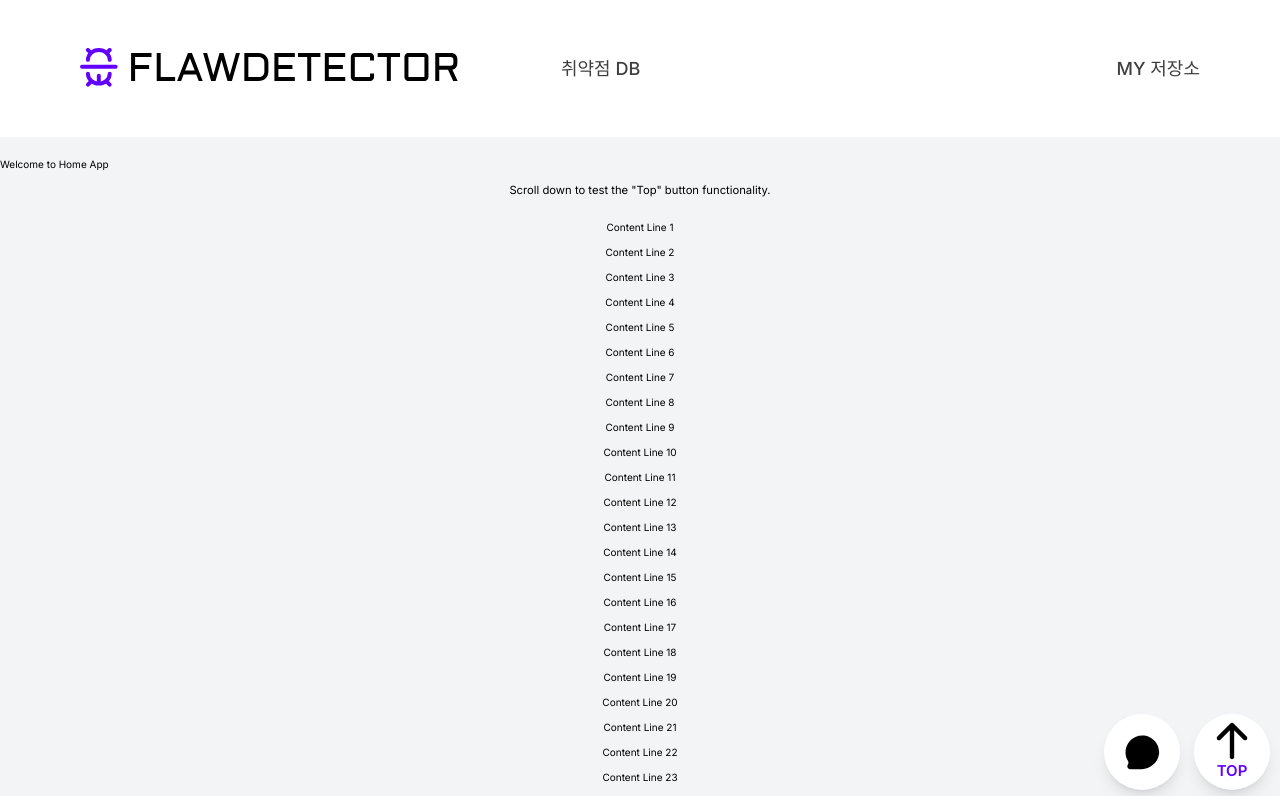
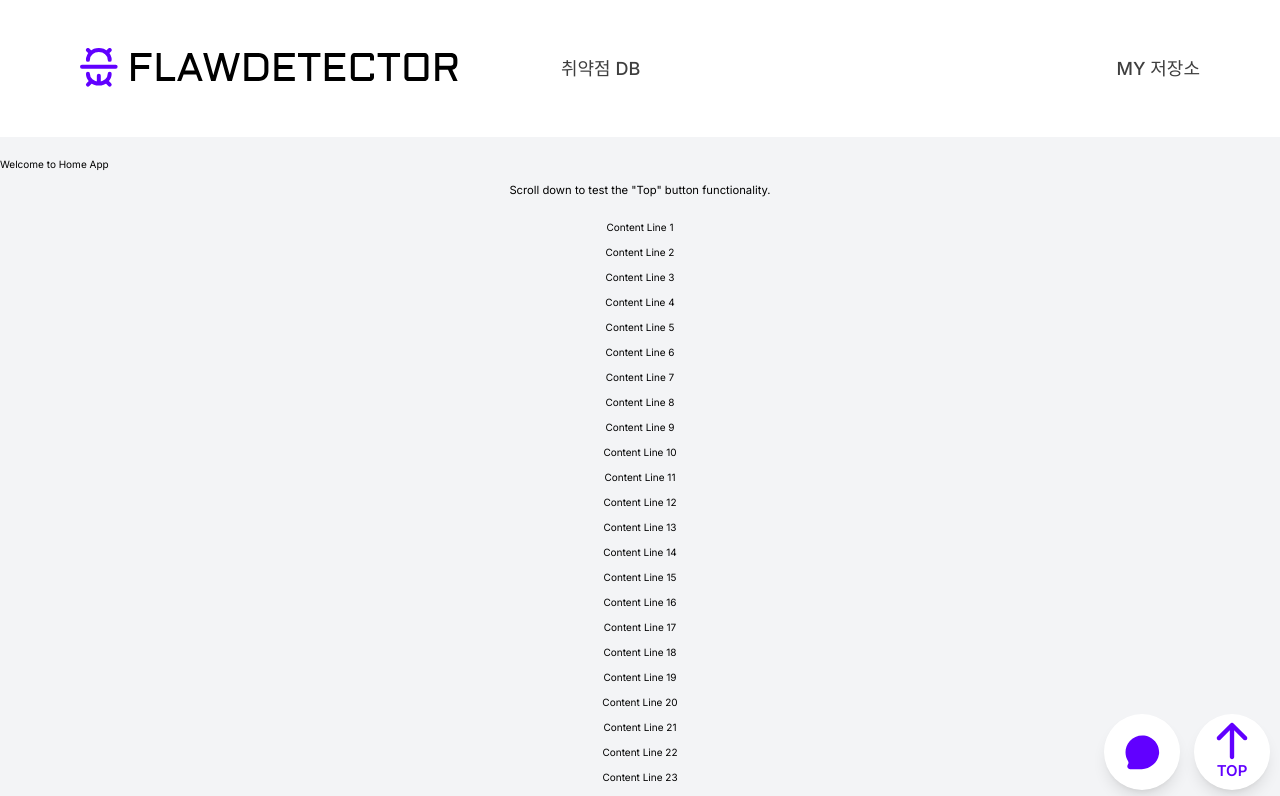
Before and after one commit to sockki/flawDetector, a Next.js app: page /jin in a window 1280 px wide. Shown: the top 796 px of the page. Built offline with nearby package versions, Linux system fonts and the light colour scheme.

Commit message:
Chore: Floating 컴포넌트 수정

```diff
--- a/src/components/Floating/FloatingButton.tsx
+++ b/src/components/Floating/FloatingButton.tsx
@@ -58,7 +58,7 @@ export function FloatingButton({ type }: FloatingButtonProps) {
             alt={type === 'ask' ? 'Chat Icon' : 'Top Icon'}
             width={icon.width}
             height={icon.height}
-            className="brightness-0 group-hover:`brightness-0·group-hover:invert·group-hover:filter"
+            className="group-hover:`brightness-0·group-hover:invert·group-hover:filter·brightness-0"
           />
           {icon.label && <span className="text-[1.5rem] font-bold">{icon.label}</span>}
         </div>
```
